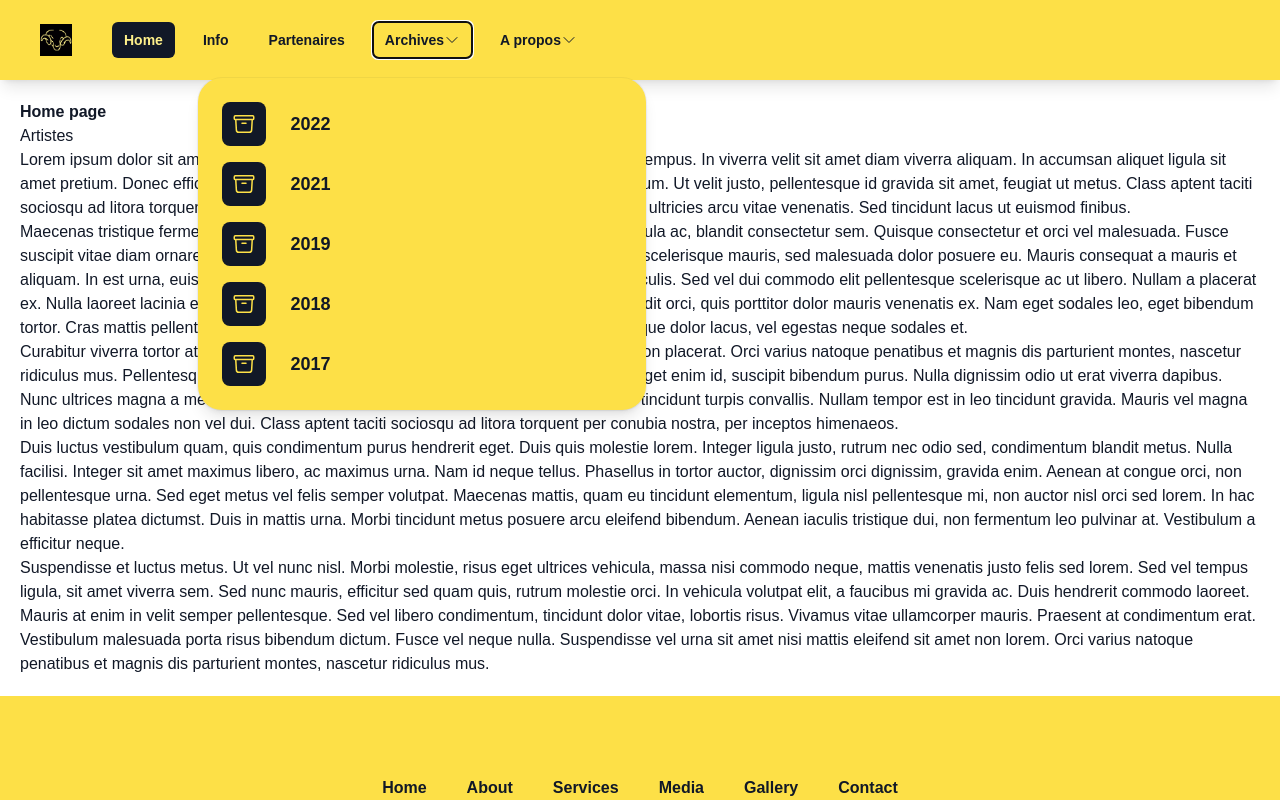
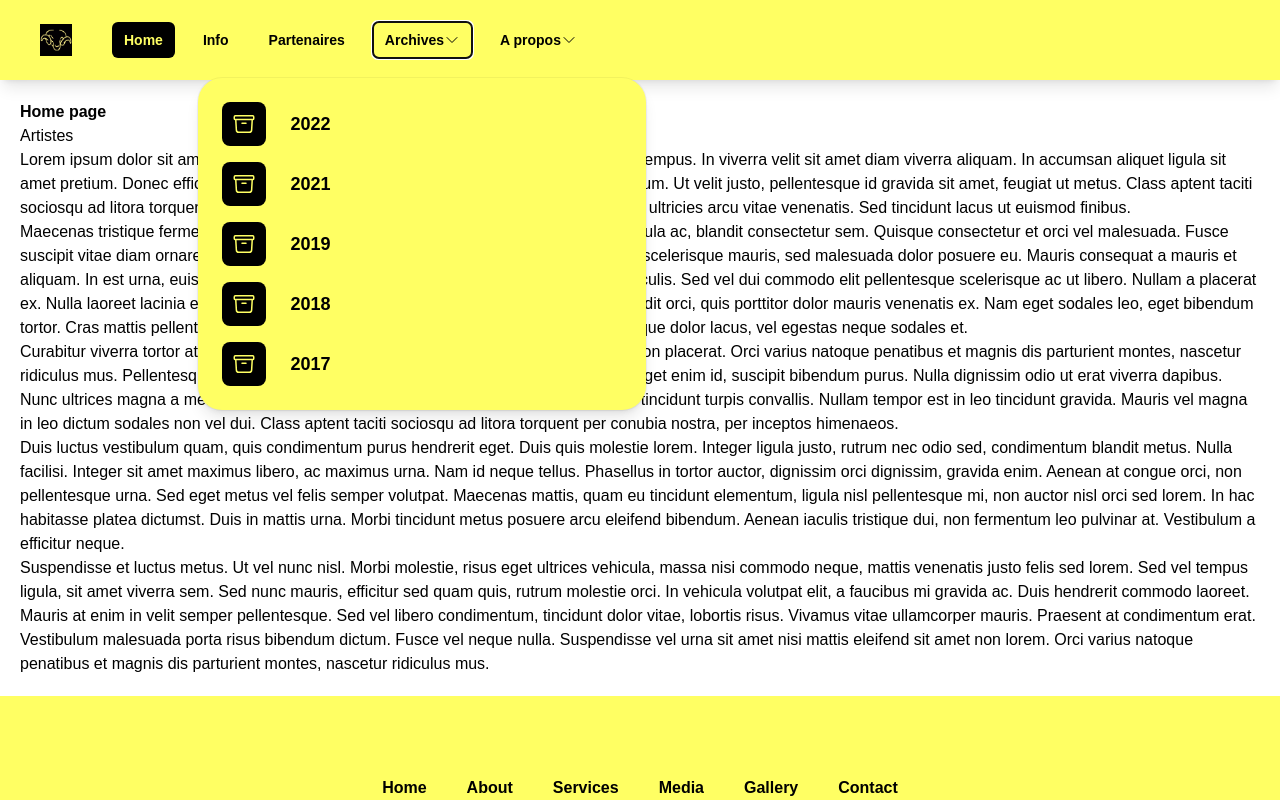
Before and after one commit to NathanAnto/unilive-festival, a Next.js app: page / in a window 1280 px wide. Both pictures are taken after a click on the button "Archives". Shown: the top 800 px of the page. Built offline with nearby package versions, Linux system fonts and the light colour scheme.

Commit message:
Fixed colors

```diff
--- a/app/globals.css
+++ b/app/globals.css
@@ -4,13 +4,15 @@
 
 :root {
   --background: #ffffff;
-  --foreground: #111827;
+  --foreground: #000;
+  --primary: #ffff63;
 }
 
 @media (prefers-color-scheme: dark) {
   :root {
-    --background: #111827;
+    --background: #000;
     --foreground:  #ffffff;
+    --primary: #ffff63;
   }
 }
 /* --foreground:  #ffff63; */
--- a/app/ui/footer/footer.tsx
+++ b/app/ui/footer/footer.tsx
@@ -2,25 +2,25 @@ import Link from "next/link";
 
 export default function Footer() {
     return (
-        <footer className='bg-yellow-300 text-gray-900 py-8'>
+        <footer className='bg-[color:var(--primary)] text-black py-8'>
             <footer className='flex flex-col space-y-10 justify-center m-10'>
                 <nav className='flex justify-center flex-wrap gap-6 text-gray-00 font-extrabold'>
-                    <a className='p-2 rounded hover:text-yellow-200 hover:bg-gray-900' href='/'>
+                    <a className='p-2 rounded hover:text-[color:var(--primary)] hover:bg-black' href='/'>
                         Home
                     </a>
-                    <a className='p-2 rounded hover:text-yellow-200 hover:bg-gray-900' href='#'>
+                    <a className='p-2 rounded hover:text-[color:var(--primary)] hover:bg-black' href='#'>
                         About
                     </a>
-                    <a className='p-2 rounded hover:text-yellow-200 hover:bg-gray-900' href='#'>
+                    <a className='p-2 rounded hover:text-[color:var(--primary)] hover:bg-black' href='#'>
                         Services
                     </a>
-                    <a className='p-2 rounded hover:text-yellow-200 hover:bg-gray-900' href='#'>
+                    <a className='p-2 rounded hover:text-[color:var(--primary)] hover:bg-black' href='#'>
                         Media
                     </a>
-                    <a className='p-2 rounded hover:text-yellow-200 hover:bg-gray-900' href='#'>
+                    <a className='p-2 rounded hover:text-[color:var(--primary)] hover:bg-black' href='#'>
                         Gallery
                     </a>
-                    <a className='p-2 rounded hover:text-yellow-200 hover:bg-gray-900' href='#'>
+                    <a className='p-2 rounded hover:text-[color:var(--primary)] hover:bg-black' href='#'>
                         Contact
                     </a>
                 </nav>
@@ -40,7 +40,7 @@ export default function Footer() {
                     >
                         <img src='https://img.icons8.com/fluent/30/000000/instagram-new.png' />
                     </a>                </div>
-                <p className='text-center text-gray-900 font-medium'>
+                <p className='text-center text-black font-medium'>
                     &copy; Association Unilive {new Date().getFullYear()}
                 </p>
             </footer>
--- a/app/ui/header/header-dropdown-icon.tsx
+++ b/app/ui/header/header-dropdown-icon.tsx
@@ -2,10 +2,10 @@ import { Nav } from "@/app/lib/definitions";
 
 export default function HeaderDropdownIcon({ item }: { item: Nav }) {
     return (
-        <div className=' flex size-11 flex-none items-center justify-center rounded-lg bg-gray-900 group-hover:bg-yellow-300'>
+        <div className=' flex size-11 flex-none items-center justify-center rounded-lg bg-black group-hover:bg-[color:var(--primary)]'>
             <item.icon
                 aria-hidden='true'
-                className='size-6 text-yellow-300 group-hover:text-gray-900'
+                className='size-6 text-[color:var(--primary)] group-hover:text-black'
             />
         </div>
     );
--- a/app/ui/header/header-link.tsx
+++ b/app/ui/header/header-link.tsx
@@ -23,8 +23,8 @@ export default function HeaderLink({ item }: { item: Nav }) {
                 aria-current={current ? "page" : undefined}
                 className={classNames(
                     current
-                        ? "text-yellow-200 bg-gray-900"
-                        : "text-gray-900 hover:bg-gray-900 hover:text-yellow-200",
+                        ? "text-[color:var(--primary)] bg-black"
+                        : "text-black hover:bg-black hover:text-[color:var(--primary)]",
                     "block rounded-md px-3 py-2 text-sm font-extrabold"
                 )}
             >
@@ -42,8 +42,8 @@ export default function HeaderLink({ item }: { item: Nav }) {
                 aria-current={current ? "page" : undefined}
                 className={classNames(
                     current
-                        ? "text-yellow-200 bg-gray-900"
-                        : "text-gray-900 hover:bg-gray-900 hover:text-yellow-200",
+                        ? "text-[color:var(--primary)] bg-black"
+                        : "text-black hover:bg-black hover:text-[color:var(--primary)]",
                     "block rounded-md px-3 py-2 text-base font-extrabold"
                 )}
             >
@@ -54,12 +54,12 @@ export default function HeaderLink({ item }: { item: Nav }) {
                             key={navItem.name}
                             as='a'
                             href={navItem.href}
-                            className='w-full inline-flex rounded-md px-3 py-2 text-base font-extrabold text-gray-900 group-hover:bg-gray-900 hover:text-black'
+                            className='w-full inline-flex rounded-md px-3 py-2 text-base font-extrabold text-black group-hover:bg-black hover:text-black'
                         >
                             <HeaderDropdownIcon
                                 item={navItem}
                             ></HeaderDropdownIcon>
-                            <div className='mt-3.5 ml-2 group-hover:text-yellow-200'>
+                            <div className='mt-3.5 ml-2 group-hover:text-[color:var(--primary)]'>
                                 {navItem.name}
                             </div>
                         </DisclosureButton>
--- a/app/ui/header/header.tsx
+++ b/app/ui/header/header.tsx
@@ -19,7 +19,7 @@ import HeaderDropdownIcon from "./header-dropdown-icon";
 export default function Header() {
     return (
         <>
-            <div className='min-h-full shadow-lg p-2 bg-yellow-300 '>
+            <div className='min-h-full shadow-lg p-2 bg-[color:var(--primary)] '>
                 <Disclosure as='nav'>
                     <div className='mx-auto max-w-7xl px-4 sm:px-6 lg:px-8'>
                         <div className='flex h-16 items-center justify-between'>
@@ -41,7 +41,7 @@ export default function Header() {
 
                                         {dropNavigation.map((item: Nav) => (
                                             <Popover className='relative'>
-                                                <PopoverButton className='inline-flex items-center text-gray-900 hover:bg-gray-900 hover:text-yellow-200 rounded-md px-3 py-2 text-sm font-extrabold'>
+                                                <PopoverButton className='inline-flex items-center text-black hover:bg-black hover:text-[color:var(--primary)] rounded-md px-3 py-2 text-sm font-extrabold'>
                                                     <span>{item.name}</span>
                                                     <ChevronDownIcon
                                                         aria-hidden='true'
@@ -53,7 +53,7 @@ export default function Header() {
                                                     transition
                                                     className='absolute left-1/2 z-10 mt-5 flex w-screen max-w-max -translate-x-1/2 px-4 transition data-[closed]:translate-y-1 data-[closed]:opacity-0 data-[enter]:duration-200 data-[leave]:duration-150 data-[enter]:ease-out data-[leave]:ease-in'
                                                 >
-                                                    <div className='w-screen max-w-md flex-auto overflow-hidden rounded-3xl bg-yellow-300 text-sm/6 shadow-lg ring-1 ring-gray-900/5'>
+                                                    <div className='w-screen max-w-md flex-auto overflow-hidden rounded-3xl bg-[color:var(--primary)] text-sm/6 shadow-lg ring-1 ring-black/5'>
                                                         <div className='p-4'>
                                                             {item.dropdown?.map(
                                                                 (
@@ -64,7 +64,7 @@ export default function Header() {
                                                                         key={
                                                                             navItem.name
                                                                         }
-                                                                        className='group relative flex gap-x-6 gap-y-30 rounded-lg p-2 hover:bg-gray-900'
+                                                                        className='group relative flex gap-x-6 gap-y-30 rounded-lg p-2 hover:bg-black'
                                                                     >
                                                                         <HeaderDropdownIcon
                                                                             item={
@@ -75,7 +75,7 @@ export default function Header() {
                                                                         <div className="mt-2">
                                                                             <a
                                                                                 href={navItem.href}
-                                                                                className='font-extrabold hover:text-yellow-200 text-gray-900 text-lg'
+                                                                                className='font-extrabold hover:text-[color:var(--primary)] text-black text-lg'
                                                                             >
                                                                                 {navItem.name}
                                                                                 <span className='absolute inset-0' />
@@ -94,7 +94,7 @@ export default function Header() {
                             </div>
                             <div className='-mr-2 flex md:hidden'>
                                 {/* Mobile menu button */}
-                                <DisclosureButton className='group relative inline-flex items-center justify-center rounded-md bg-gray-900 p-2 text-yellow-200 hover:bg-gray-800 focus:outline-none focus:ring-2 focus:ring-white focus:ring-offset-2 focus:ring-offset-gray-800'>
+                                <DisclosureButton className='group relative inline-flex items-center justify-center rounded-md bg-black p-2 text-[color:var(--primary)] hover:bg-black focus:outline-none focus:ring-2 focus:ring-white focus:ring-offset-2 focus:ring-offset-gray-800'>
                                     <span className='absolute -inset-0.5' />
                                     <span className='sr-only'>
                                         Open main menu
@@ -118,11 +118,11 @@ export default function Header() {
                                 <HeaderLink item={item}></HeaderLink>
                             ))}
                         </div>
-                        <div className='border-t border-gray-700 pb-3 pt-4'>
+                        <div className='border-t border-black pb-3 pt-4'>
                             <div className='mt-3 space-y-1 px-2'>
                                 {dropNavigation.map((item) => (
                                     <>
-                                        <div className='font-extrabold text-gray-900'>
+                                        <div className='font-extrabold text-black'>
                                             {item.name}
                                         </div>
                                         {item.dropdown?.map((navItem) => (
@@ -131,12 +131,12 @@ export default function Header() {
                                                     key={navItem.name}
                                                     as='a'
                                                     href={navItem.href}
-                                                    className='w-full inline-flex rounded-md px-3 py-2 text-base font-extrabold text-gray-900 group-hover:bg-gray-900 hover:text-black'
+                                                    className='w-full inline-flex rounded-md px-3 py-2 text-base font-extrabold text-black group-hover:bg-black hover:text-black'
                                                 >
                                                     <HeaderDropdownIcon
                                                         item={navItem}
                                                     ></HeaderDropdownIcon>
-                                                    <div className='mt-3 ml-2 group-hover:text-yellow-200'>
+                                                    <div className='mt-3 ml-2 group-hover:text-[color:var(--primary)]'>
                                                         {navItem.name}
                                                     </div>
                                                 </DisclosureButton>
```
